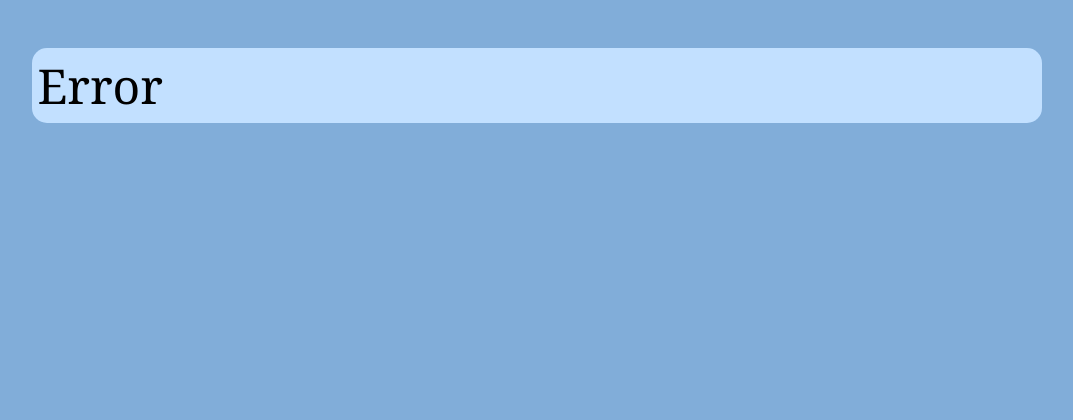
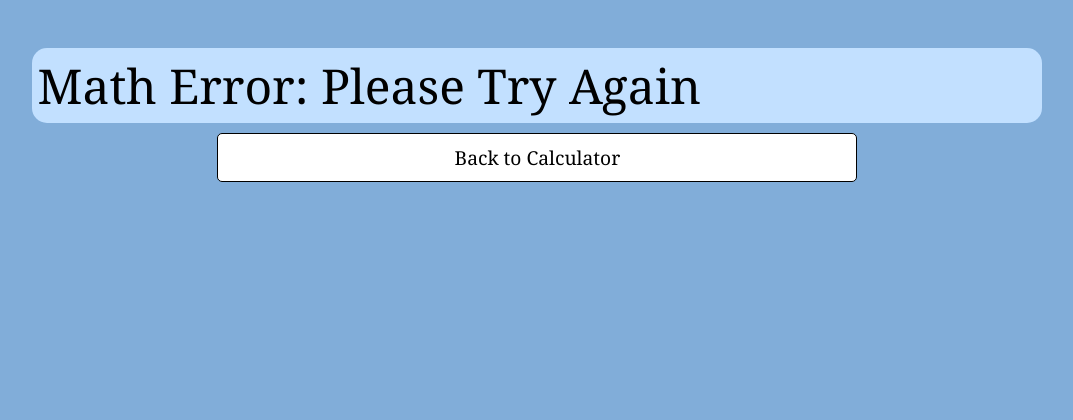
Before and after one commit to tom-byrn/Calculus-Project, a Flask app: page /error in a window 1280 px wide. Shown: the top 420 px of the page, without its empty margins (74-1147 px from the left). Run offline with Flask 3, Linux system fonts and the light colour scheme; parts of the project's set-up code (start-up, migrations or seed data) failed here and were passed over.

Commit message:
Add files via upload

```diff
--- a/templates/error.html
+++ b/templates/error.html
@@ -15,8 +15,17 @@
 
   <!-- Dislpays -->
   <div id="display-container">
-    <div class="display" id ="display" contenteditable="false">Error</div>
+    <div class="display" id ="display" contenteditable="false">
+      Math Error: Please Try Again
+    </div>
+    <button class="btn" onclick="returnToCalc()"> Back to Calculator</button>
 
+    <script>
+      function returnToCalc() {
+        console.log("Returning to '/' ");
+        window.location.href="/";
+      }
+      </script>
 
 </body>
 
```
